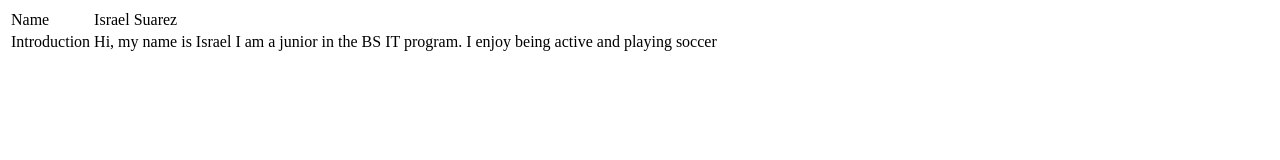
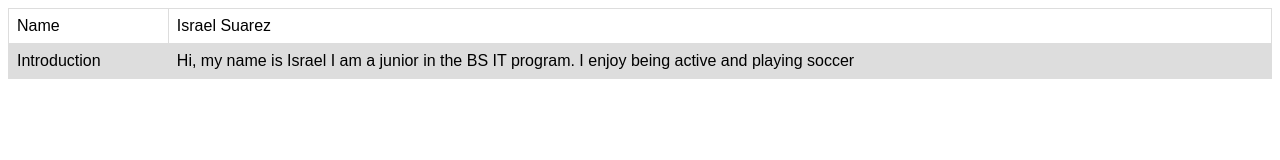
Before and after one commit to isuarezs/isuarezs.github.io, a plain HTML site: page index.html in a window 1280 px wide. Drawn offline with Linux system fonts and the light colour scheme.

Commit message:
Update index.html

```diff
--- a/index.html
+++ b/index.html
@@ -1,3 +1,25 @@
+<!DOCTYPE html>
+<html>
+<head>
+<style>
+table {
+  font-family: arial, sans-serif;
+  border-collapse: collapse;
+  width: 100%;
+}
+
+td, th {
+  border: 1px solid #dddddd;
+  text-align: left;
+  padding: 8px;
+}
+
+tr:nth-child(even) {
+  background-color: #dddddd;
+}
+</style>
+</head>
+<body>
 <table>
   <tr>
     <td> Name </td>
```
